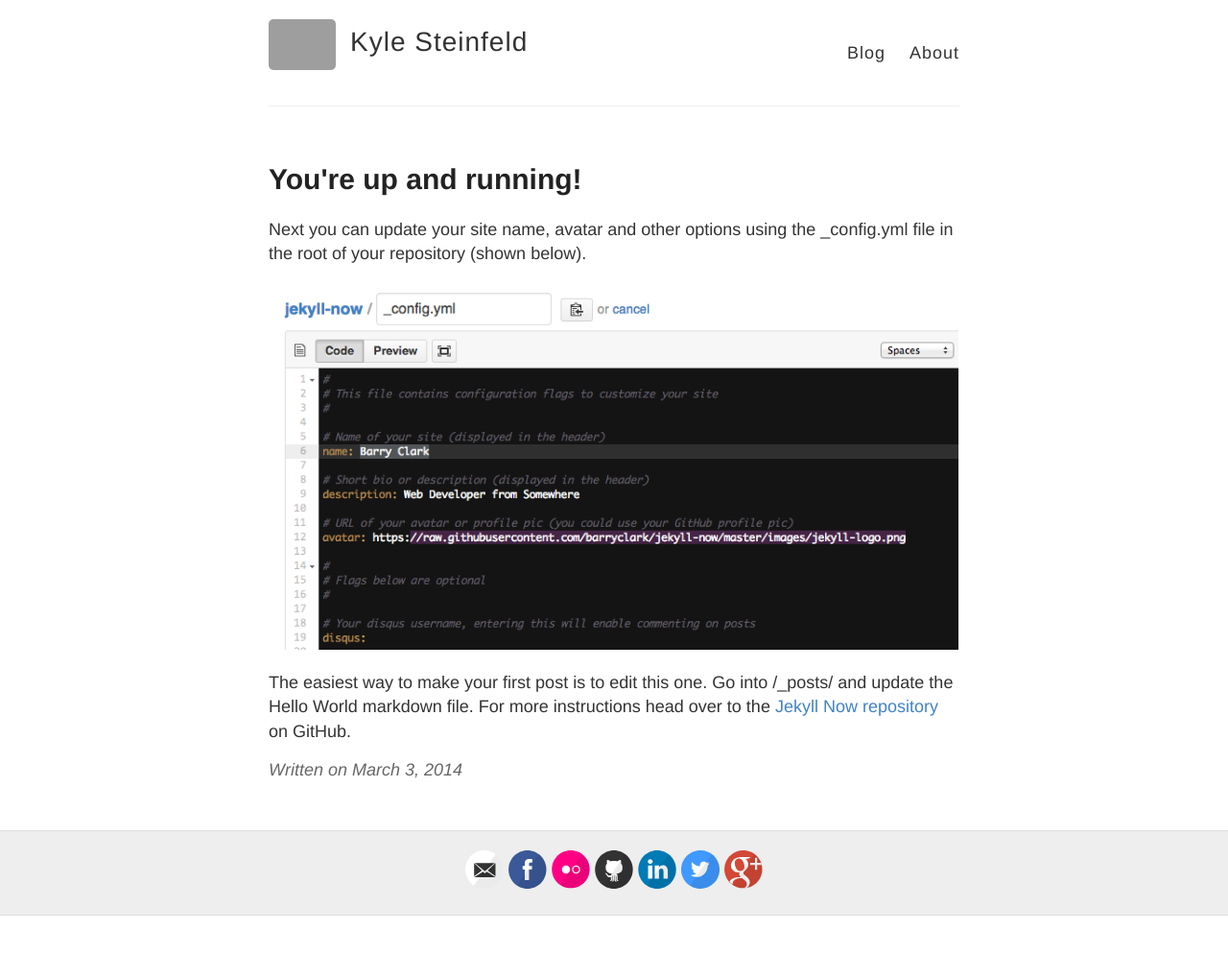
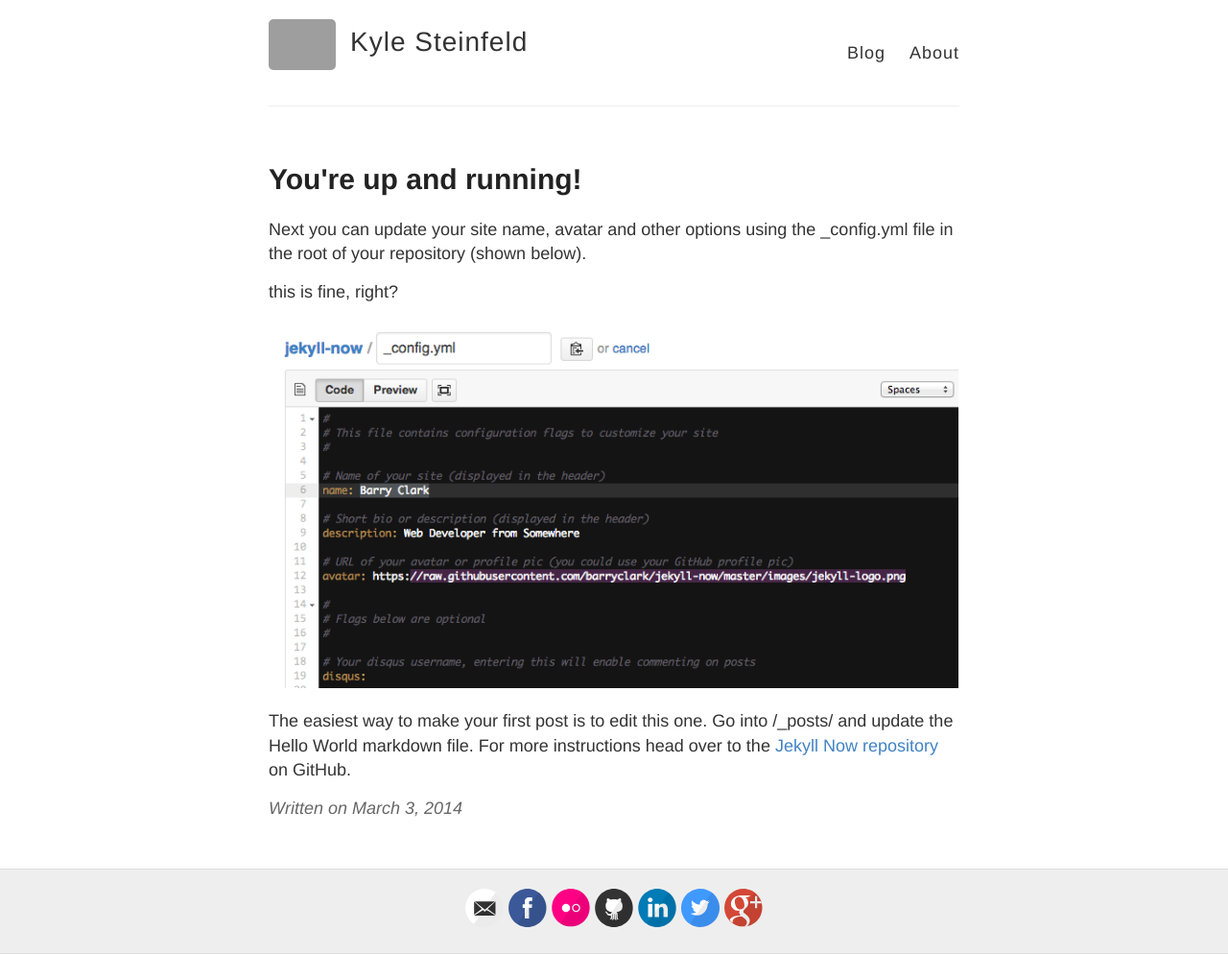
Before and after one commit to ksteinfe/ksteinfe.github.io, a Jekyll site: the page built from _posts/2014-3-3-Hello-World.md, in a window 1280 px wide. Shown: the whole page at 96% size. Built offline with Jekyll 4.4.1, drawn with Linux system fonts in a browser that asks for light colours; before the commit the page ends 954 px from its top, so only the background shows below that; grey boxes are pictures that could not be loaded.

```diff
--- a/_posts/2014-3-3-Hello-World.md
+++ b/_posts/2014-3-3-Hello-World.md
@@ -1,10 +1,14 @@
 ---
 layout: post
-title: You're up and running!
+title: "You're up and running!"
+published: true
 ---
 
 Next you can update your site name, avatar and other options using the _config.yml file in the root of your repository (shown below).
 
+
+this is fine, right?
+
 ![_config.yml]({{ site.baseurl }}/images/config.png)
 
 The easiest way to make your first post is to edit this one. Go into /_posts/ and update the Hello World markdown file. For more instructions head over to the [Jekyll Now repository](https://github.com/barryclark/jekyll-now) on GitHub.
```
